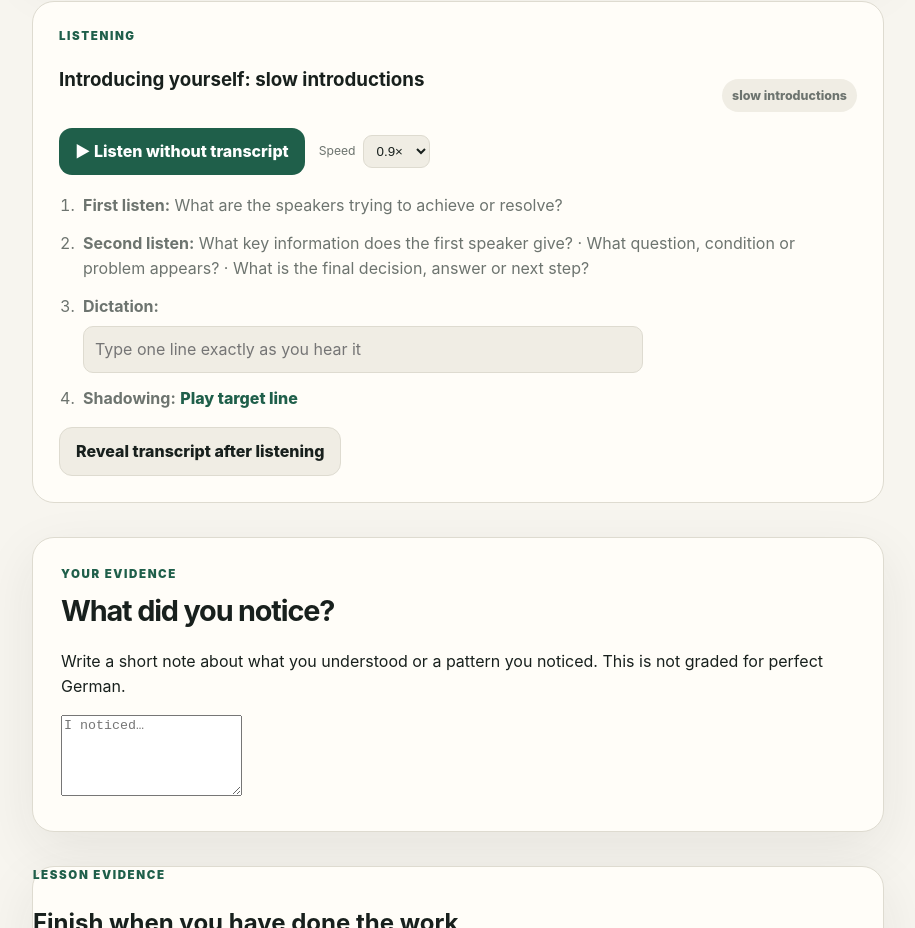
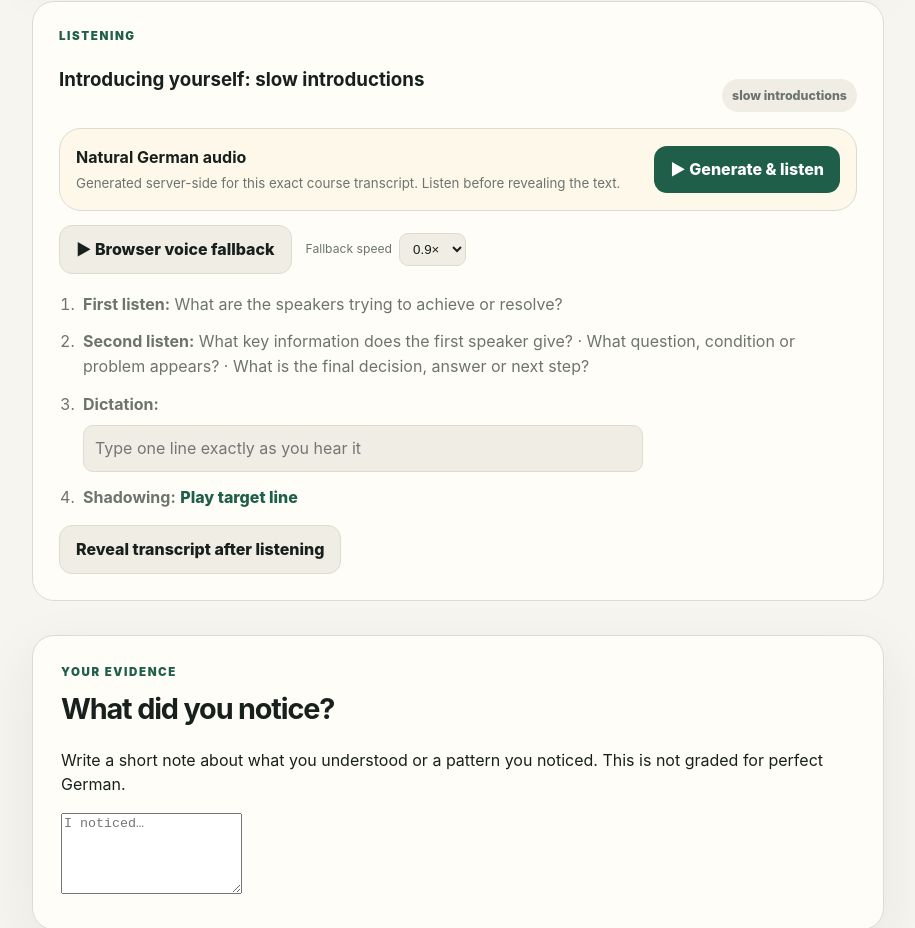
Before and after one commit to DevEssaAhmed/DeutschMate, a Next.js app: page /learn/a1/introductions/input in a window 1280 px wide. Shown: the part 2358-3286 px from the top of the page, without its empty margins (346-1261 px from the left). Built offline with nearby package versions, Linux system fonts and the light colour scheme.

Commit message:
Add natural Gemini listening audio with browser fallback

```diff
--- /dev/null
+++ b/app/api/speech/route.ts
@@ -0,0 +1,111 @@
+import { NextResponse } from "next/server";
+
+export const runtime = "nodejs";
+export const dynamic = "force-dynamic";
+
+type RateBucket = { count: number; resetAt: number };
+const buckets = new Map<string, RateBucket>();
+const LIMIT = 12;
+const WINDOW_MS = 10 * 60 * 1000;
+
+function rateLimited(request: Request) {
+  const forwarded = request.headers.get("x-forwarded-for");
+  const ip = forwarded?.split(",")[0]?.trim() || request.headers.get("x-real-ip") || "unknown";
+  const now = Date.now();
+  const current = buckets.get(ip);
+  if (!current || current.resetAt <= now) {
+    buckets.set(ip, { count: 1, resetAt: now + WINDOW_MS });
+    return false;
+  }
+  current.count += 1;
+  return current.count > LIMIT;
+}
+
+function extractAudio(payload: any) {
+  if (payload?.output_audio?.data) {
+    return {
+      data: payload.output_audio.data as string,
+      mimeType: payload.output_audio.mime_type || "audio/wav",
+    };
+  }
+
+  const steps = Array.isArray(payload?.steps) ? payload.steps : [];
+  for (let i = steps.length - 1; i >= 0; i -= 1) {
+    const content = steps[i]?.content;
+    if (!Array.isArray(content)) continue;
+    for (const item of content) {
+      if (item?.type === "audio" && typeof item?.data === "string") {
+        return { data: item.data, mimeType: item.mime_type || "audio/wav" };
+      }
+    }
+  }
+  return null;
+}
+
+export async function POST(request: Request) {
+  if (rateLimited(request)) {
+    return NextResponse.json({ error: "Too many listening-audio requests. Please try again shortly." }, { status: 429 });
+  }
+
+  const apiKey = process.env.GEMINI_API_KEY;
+  if (!apiKey) {
+    return NextResponse.json({ error: "Gemini audio is not configured on this deployment yet." }, { status: 503 });
+  }
+
+  let body: Record<string, unknown>;
+  try {
+    body = await request.json();
+  } catch {
+    return NextResponse.json({ error: "Invalid request body." }, { status: 400 });
+  }
+
+  const text = typeof body.text === "string" ? body.text.trim().slice(0, 9000) : "";
+  if (!text) return NextResponse.json({ error: "Listening text is required." }, { status: 400 });
+
+  const spokenText = text
+    .replace(/^[A-ZÄÖÜ]:\s*/gm, "")
+    .replace(/^Sprecher\/in:\s*/gm, "")
+    .trim();
+
+  const input = [
+    "Synthesize the following German listening exercise in natural Standard German (de-DE).",
+    "Keep a realistic conversational pace and clear articulation. Do not read stage directions or speaker labels.",
+    "Use natural sentence rhythm rather than a robotic teaching voice.",
+    "",
+    "TRANSCRIPT:",
+    spokenText,
+  ].join("\n");
+
+  try {
+    const response = await fetch("https://generativelanguage.googleapis.com/v1beta/interactions", {
+      method: "POST",
+      headers: {
+        "Content-Type": "application/json",
+        "x-goog-api-key": apiKey,
+      },
+      body: JSON.stringify({
+        model: "gemini-3.1-flash-tts-preview",
+        input,
+        response_format: { type: "audio" },
+        generation_config: {
+          speech_config: [{ voice: "Kore" }],
+        },
+        store: false,
+      }),
+      cache: "no-store",
+    });
+
+    const payload = await response.json();
+    if (!response.ok) {
+      const message = typeof payload?.error?.message === "string" ? payload.error.message : "Gemini speech generation failed.";
+      return NextResponse.json({ error: message }, { status: response.status });
+    }
+
+    const audio = extractAudio(payload);
+    if (!audio) return NextResponse.json({ error: "Gemini returned no audio." }, { status: 502 });
+
+    return NextResponse.json(audio, { headers: { "Cache-Control": "no-store" } });
+  } catch {
+    return NextResponse.json({ error: "Could not reach Gemini speech generation." }, { status: 502 });
+  }
+}
--- a/app/globals.css
+++ b/app/globals.css
@@ -568,3 +568,11 @@ html[data-theme="dark"] .level-c1 { background: #30264e; color: #c4aef5; }
 .vocab-deep-panel { margin-top: 13px; padding: 14px; border-radius: 12px; background: var(--panel-2); border: 1px solid var(--line); }
 .vocab-deep-panel pre { margin: 0; white-space: pre-wrap; overflow-wrap: anywhere; font: inherit; line-height: 1.6; font-size: .82rem; }
 @media (max-width: 900px) { .dictionary-rich-card.expanded { grid-column: span 1; } }
+
+/* v2.2: natural server-generated listening audio */
+.natural-listening { padding: 16px; margin: 14px 0; display: grid; grid-template-columns: minmax(0,1fr) auto; gap: 14px; align-items: center; box-shadow: none; background: color-mix(in srgb, var(--accent) 7%, var(--panel)); }
+.natural-listening > div { display: grid; gap: 3px; }
+.natural-listening small { color: var(--muted); }
+.natural-listening audio { width: min(100%, 360px); height: 40px; }
+.natural-listening .ai-error { grid-column: 1 / -1; margin: 0; }
+@media (max-width: 700px) { .natural-listening { grid-template-columns: 1fr; } }
--- a/components/listening-player.tsx
+++ b/components/listening-player.tsx
@@ -7,18 +7,26 @@ function normalise(value: string) {
   return value.toLocaleLowerCase("de-DE").replace(/[^a-zäöüß0-9\s]/g, "").replace(/\s+/g, " ").trim();
 }
 
+function base64ToBlobUrl(data: string, mimeType: string) {
+  const bytes = Uint8Array.from(atob(data), (char) => char.charCodeAt(0));
+  return URL.createObjectURL(new Blob([bytes], { type: mimeType }));
+}
+
 export function ListeningPlayer({ task }: { task: ListeningTask }) {
   const [revealed, setRevealed] = useState(false);
   const [dictation, setDictation] = useState("");
   const [played, setPlayed] = useState(0);
   const [rate, setRate] = useState(.92);
+  const [naturalUrl, setNaturalUrl] = useState("");
+  const [naturalLoading, setNaturalLoading] = useState(false);
+  const [audioError, setAudioError] = useState("");
 
   const dictationCorrect = useMemo(
     () => normalise(dictation) === normalise(task.dictationLine),
     [dictation, task.dictationLine],
   );
 
-  function play(text = task.script) {
+  function playBrowserVoice(text = task.script) {
     if (typeof window === "undefined" || !("speechSynthesis" in window)) return;
     window.speechSynthesis.cancel();
     const utterance = new SpeechSynthesisUtterance(text.replace(/^[A-ZÄÖÜ]:\s*/gm, ""));
@@ -28,6 +36,28 @@ export function ListeningPlayer({ task }: { task: ListeningTask }) {
     setPlayed((n) => n + 1);
   }
 
+  async function generateNaturalAudio() {
+    if (naturalLoading) return;
+    setNaturalLoading(true);
+    setAudioError("");
+    try {
+      const response = await fetch("/api/speech", {
+        method: "POST",
+        headers: { "Content-Type": "application/json" },
+        body: JSON.stringify({ text: task.script }),
+      });
+      const data = await response.json();
+      if (!response.ok) throw new Error(data.error || "Natural audio generation failed.");
+      if (naturalUrl) URL.revokeObjectURL(naturalUrl);
+      setNaturalUrl(base64ToBlobUrl(data.data, data.mimeType || "audio/wav"));
+      setPlayed((n) => n + 1);
+    } catch (err) {
+      setAudioError(err instanceof Error ? err.message : "Natural audio generation failed.");
+    } finally {
+      setNaturalLoading(false);
+    }
+  }
+
   return (
     <div className="listening-player card">
       <div className="section-heading">
@@ -35,11 +65,23 @@ export function ListeningPlayer({ task }: { task: ListeningTask }) {
         <span className="pill">{task.genre}</span>
       </div>
 
+      <div className="natural-listening card">
+        <div><strong>Natural German audio</strong><small>Generated server-side for this exact course transcript. Listen before revealing the text.</small></div>
+        {!naturalUrl ? (
+          <button type="button" className="button primary" onClick={generateNaturalAudio} disabled={naturalLoading}>
+            {naturalLoading ? "Generating natural audio…" : "▶ Generate & listen"}
+          </button>
+        ) : (
+          <audio controls autoPlay src={naturalUrl} />
+        )}
+        {audioError && <p className="ai-error">{audioError} Use the browser voice below as a fallback.</p>}
+      </div>
+
       <div className="listening-controls">
-        <button type="button" className="button primary" onClick={() => play()}>
-          ▶ {played ? "Listen again (" + played + ")" : "Listen without transcript"}
+        <button type="button" className="button secondary" onClick={() => playBrowserVoice()}>
+          ▶ {played ? "Browser voice fallback (" + played + ")" : "Browser voice fallback"}
         </button>
-        <label className="rate-control">Speed
+        <label className="rate-control">Fallback speed
           <select value={rate} onChange={(e) => setRate(Number(e.target.value))}>
             <option value={.78}>0.8×</option>
             <option value={.92}>0.9×</option>
@@ -57,7 +99,7 @@ export function ListeningPlayer({ task }: { task: ListeningTask }) {
           <input value={dictation} onChange={(e) => setDictation(e.target.value)} placeholder="Type one line exactly as you hear it" />
           {dictation && <small className={dictationCorrect ? "text-good" : "muted"}>{dictationCorrect ? "✓ Exact match" : "Compare after revealing the transcript."}</small>}
         </li>
-        <li><strong>Shadowing:</strong> <button type="button" className="text-button" onClick={() => play(task.shadowingLine)}>Play target line</button></li>
+        <li><strong>Shadowing:</strong> <button type="button" className="text-button" onClick={() => playBrowserVoice(task.shadowingLine)}>Play target line</button></li>
       </ol>
 
       <button type="button" className="button secondary" onClick={() => setRevealed((value) => !value)}>
```
